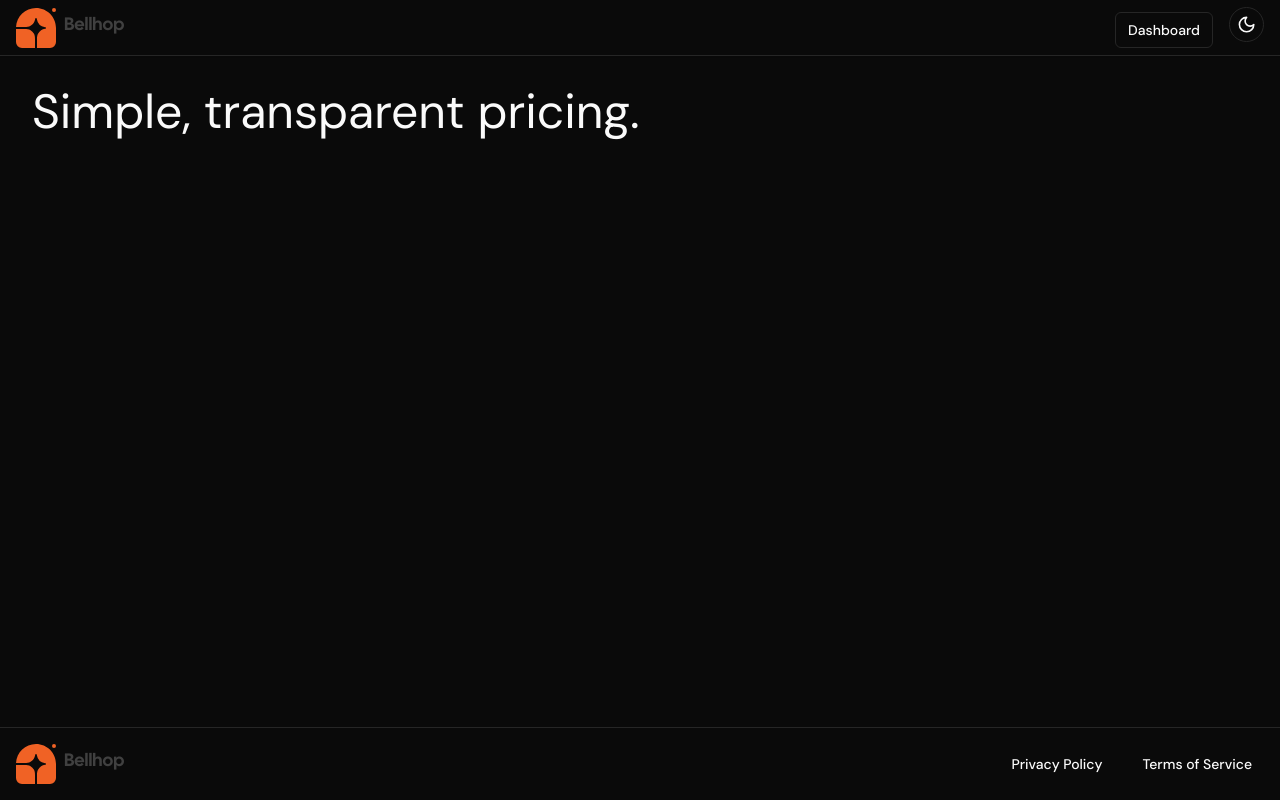
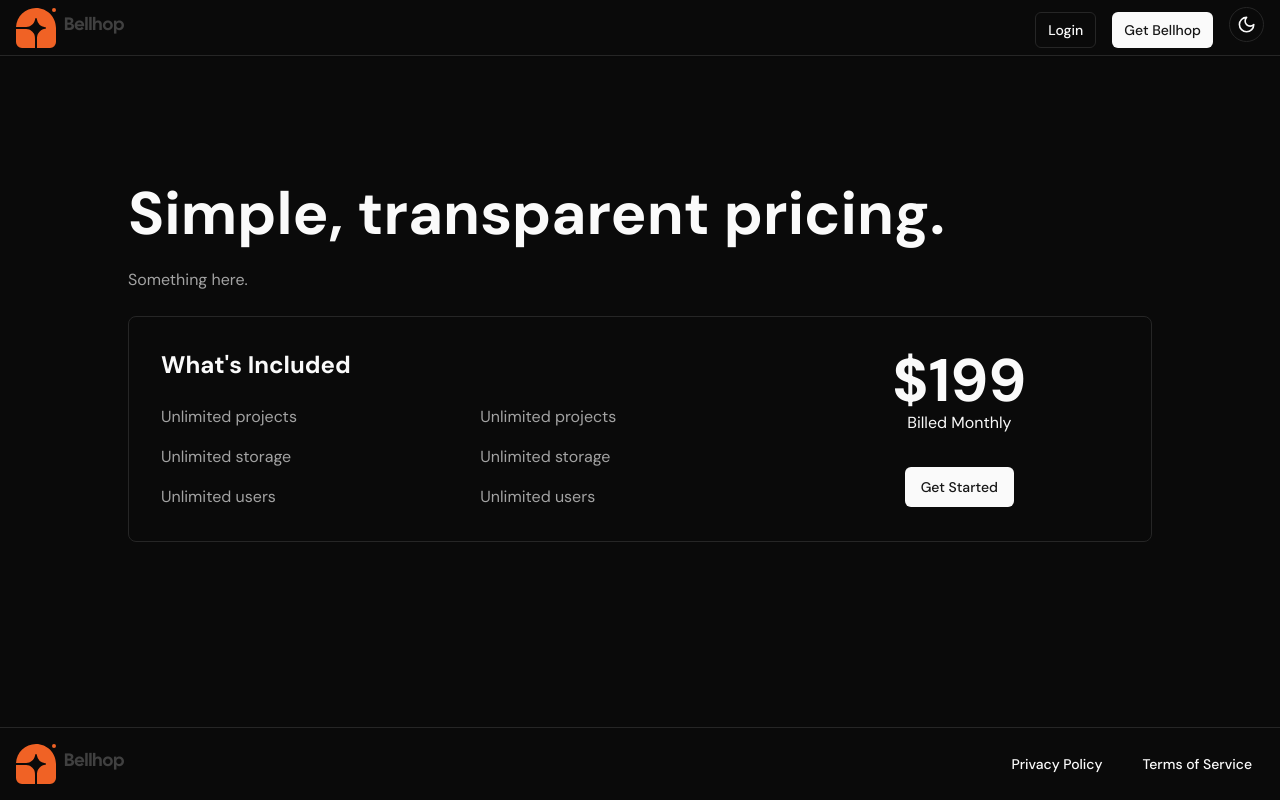
Before and after one commit to benorloff/bellhop, a Next.js app: page /pricing in a window 1280 px wide. Built offline with nearby package versions, Linux system fonts and the light colour scheme; no server answers; what @uploadthing/react would draw is missing.

Commit message:
stripe webhook handler

```diff
--- a/app/(marketing)/_components/navbar.tsx
+++ b/app/(marketing)/_components/navbar.tsx
@@ -10,14 +10,14 @@ import { useTheme } from "next-themes";
 
 export const Navbar = () => {
     // Check if the user is authenticated
-    const user = useUser();
+    const { isSignedIn } = useUser();
     const { theme } = useTheme();
     return (
         <div className="fixed top-0 w-full h-14 px-4 border-b shadow-sm bg-background flex items-center">
             <div className="md:max-w-screen-2xl mx-auto flex items-center w-full justify-between">
                 <Logo />
                 <div className="space-x-4 md:block md:w-auto flex items-center justify-between w-full">
-                    { user ? (
+                    { isSignedIn ? (
                         <Button size="sm" variant="outline" asChild>
                             <Link href="/dashboard">
                                 Dashboard
--- a/app/(marketing)/pricing/page.tsx
+++ b/app/(marketing)/pricing/page.tsx
@@ -1,6 +1,51 @@
-const PricingPage = () => {
+import { Button } from "@/components/ui/button";
+import { currentUser } from "@clerk/nextjs";
+import Link from "next/link";
+
+const PricingPage = async () => {
+    const user = await currentUser();
+
     return (
-        <div className="text-5xl">Simple, transparent pricing.</div>
+        <div className="flex flex-col gap-6 m-auto p-24">
+            <div className="text-6xl font-bold">Simple, transparent pricing.</div>
+            <div className="text-muted-foreground">Something here.</div>
+            <div className="flex flex-row w-full border rounded-lg p-8">
+                <div className="flex flex-col w-2/3 justify-between gap-6">
+                    <div className="text-2xl font-bold">
+                        What's Included
+                    </div>
+                    <div className="flex flex-row w-full justify-between">
+                        <div className="w-full text-muted-foreground">
+                            <ul className="space-y-4">
+                                <li>Unlimited projects</li>
+                                <li>Unlimited storage</li>
+                                <li>Unlimited users</li>
+                            </ul>
+                        </div>
+                        <div className="w-full text-muted-foreground">
+                            <ul className="space-y-4">
+                                <li>Unlimited projects</li>
+                                <li>Unlimited storage</li>
+                                <li>Unlimited users</li>
+                            </ul>
+                        </div>
+                    </div>
+                </div>
+                <div className="flex flex-col w-1/3 justify-center items-center">
+                    <div className="text-6xl font-bold">
+                        $199
+                    </div>
+                    <div>
+                        Billed Monthly
+                    </div>
+                    <Button className="mt-8">
+                        <Link href={user ? "#" : "/sign-up"}>
+                            Get Started
+                        </Link>
+                    </Button>
+                </div>
+            </div>
+        </div>
     )
 }
 
--- /dev/null
+++ b/app/api/webhooks/clerk/stripe/route.ts
@@ -0,0 +1,51 @@
+import Stripe from "stripe";
+import { headers } from "next/headers";
+import { NextResponse } from "next/server";
+
+import { db } from "@/lib/db";
+import { stripe } from "@/lib/stripe";
+
+export async function POST(req: Request) {
+    const body = await req.text();
+    const signature = headers().get("Stripe-Signature") as string;
+
+    let event: Stripe.Event;
+
+    try {
+        event = stripe.webhooks.constructEvent(
+            body,
+            signature,
+            process.env.STRIPE_WEBHOOK_SECRET!,
+        )
+    } catch (error) {
+        return new NextResponse("Webhook error", { status: 400 });
+    }
+
+    const session = event.data.object as Stripe.Checkout.Session;
+
+    if (event.type === "checkout.session.completed") {
+        const subscription = await stripe.subscriptions.retrieve(
+            session.subscription as string
+        );
+
+        if (!session?.metadata?.orgId) {
+            return new NextResponse("Org ID is required", { status: 400 });
+        }
+
+        console.log(subscription, '<-- Stripe subscription data from session');
+
+        // TODO: Create a new subscription in the database
+    }
+
+    if (event.type === "invoice.payment_succeeded") {
+        const subscription = await stripe.subscriptions.retrieve(
+            session.subscription as string
+        );
+
+        console.log(subscription, '<-- Stripe subscription data from session');
+
+        // TODO: Update the subscription in the database
+    }
+
+    return new NextResponse("Webhook received", { status: 200 });
+}
--- a/app/layout.tsx
+++ b/app/layout.tsx
@@ -29,9 +29,9 @@ export default function RootLayout({
     <ClerkProvider>
       <html lang="en" suppressHydrationWarning>
         <head>
-          <style>
-            @import url('https://fonts.googleapis.com/css2?family=DM+Sans:ital,opsz,wght@0,9..40,100..1000;1,9..40,100..1000&family=Syne:wght@400..800&display=swap')
-          </style>
+          <link rel="preconnect" href="https://fonts.googleapis.com" />
+          <link rel="preconnect" href="https://fonts.gstatic.com" crossOrigin='' />
+          <link href="https://fonts.googleapis.com/css2?family=DM+Sans:ital,opsz,wght@0,9..40,100..1000;1,9..40,100..1000&display=swap" rel="stylesheet" />
         </head>
         <body>
           <ThemeProvider
--- a/middleware.ts
+++ b/middleware.ts
@@ -5,7 +5,7 @@ import { NextResponse } from "next/server";
 // Please edit this to allow other routes to be public as needed.
 // See https://clerk.com/docs/references/nextjs/auth-middleware for more information about configuring your Middleware
 export default authMiddleware({
-  publicRoutes: ["/", "/api/uploadthing(.*)", "/api/webhooks/clerk(.*)"],
+  publicRoutes: ["/", "/pricing", "/api/uploadthing(.*)", "/api/webhooks/clerk(.*)"],
   afterAuth(auth, req) {
     // Handle users who aren't authenticated
     if (!auth.userId && !auth.isPublicRoute) {
```
